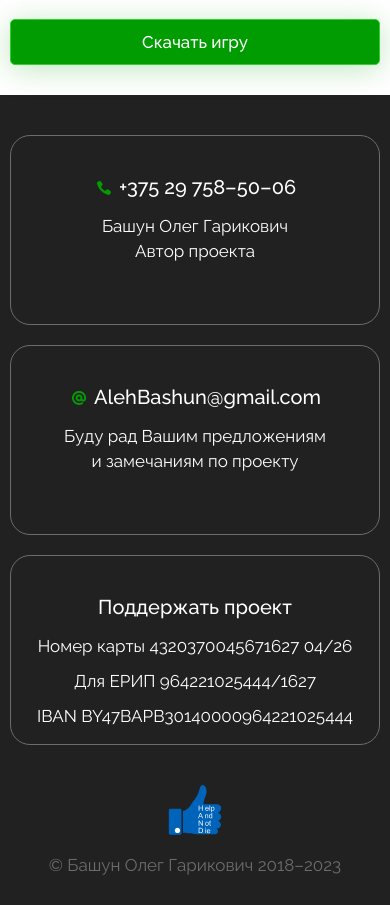
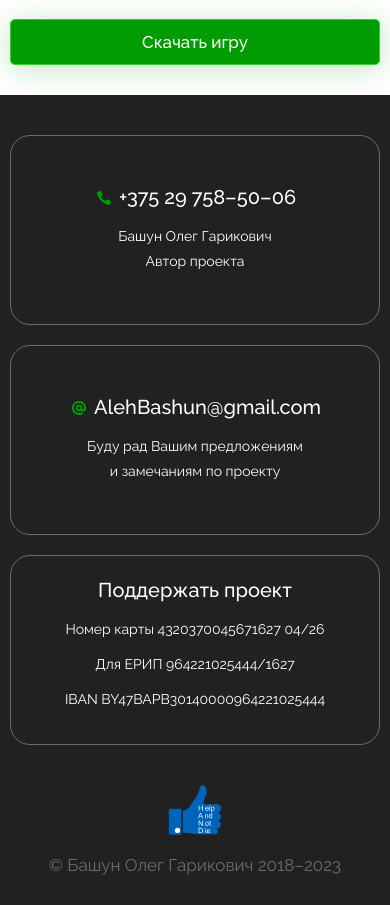
Before and after one commit to redskyby/for_igor, a React (Create React App) app: page /contacts in a window 390 px wide. Shown: the part 2020-2925 px from the top of the page. Built offline with nearby package versions, Linux system fonts and the light colour scheme.

Commit message:
mend some bugs

```diff
--- a/src/components/contacts/Contact.css
+++ b/src/components/contacts/Contact.css
@@ -133,7 +133,7 @@
 }
 .second_section_contact_right {
   z-index: 2;
-  margin-right: 20%;
+  margin-right: 25%;
 }
 .second_section_contact_right p {
   font-family: Raleway, sans-serif;
--- a/src/components/contacts/Contact.scss
+++ b/src/components/contacts/Contact.scss
@@ -141,7 +141,7 @@
   }
   &_right{
     z-index: 2;
-    margin-right: 20%;
+    margin-right: 25%;
     p{
       font-family: $font-family, sans-serif;
       font-size: 14px;
--- a/src/components/footer/MediaFooter.css
+++ b/src/components/footer/MediaFooter.css
@@ -46,6 +46,20 @@
   }
   .footer .container_first_block {
     margin-bottom: 20px;
+    display: flex;
+    flex-direction: column;
+    justify-content: center;
+    align-content: center;
+  }
+  .footer .container_first_block_text_p {
+    font-size: 14px;
+    font-weight: 400;
+    line-height: 18px;
+    letter-spacing: 0em;
+    text-align: center;
+  }
+  .footer .container_first_block_text {
+    margin-top: 0;
   }
   .footer .container_second_links {
     display: none;
```
Also changed, not shown: src/components/footer/MediaFooter.scss (+15 -0 lines).
